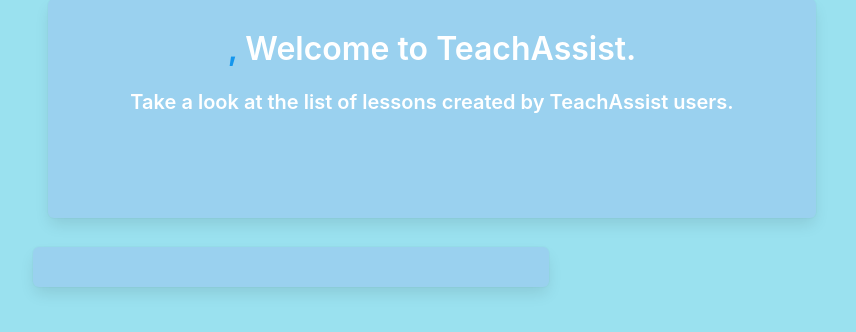
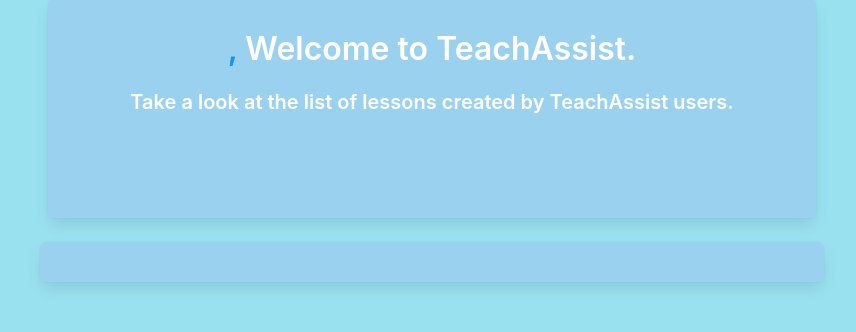
Before and after one commit to chuckthemole/TeachAssist, a Django app: page /sport/create in a window 1280 px wide. Shown: the part 173-505 px from the top of the page, without its empty margins (208-1064 px from the left). Run offline with Django 3.2, Linux system fonts and the light colour scheme; some libraries are stand-ins or nearby versions.

Commit message:
Change index pictures

```diff
--- a/teach/templates/teach/index.html
+++ b/teach/templates/teach/index.html
@@ -41,9 +41,8 @@
 
 <br><br>
 
-<div class="columns is-centered">
-  <div class="column is-8">
-    <div class="tile box front-background is-ancestor is-8">
+<div class="columns is-centered is-8">
+    <div class="tile box front-background is-ancestor is-8 is-centered is-8">
         {% for l in all_lessons %}
           <figure class="image is-square is-1by1 tile is-parent is-vertical">
             <a href="{% url 'lesson:show_lesson' l.id %}">
@@ -63,7 +62,6 @@
           <div></div>
         {% endfor %}
     </div>
-  </div>
 </div>
 
 {% endblock content %}
```
